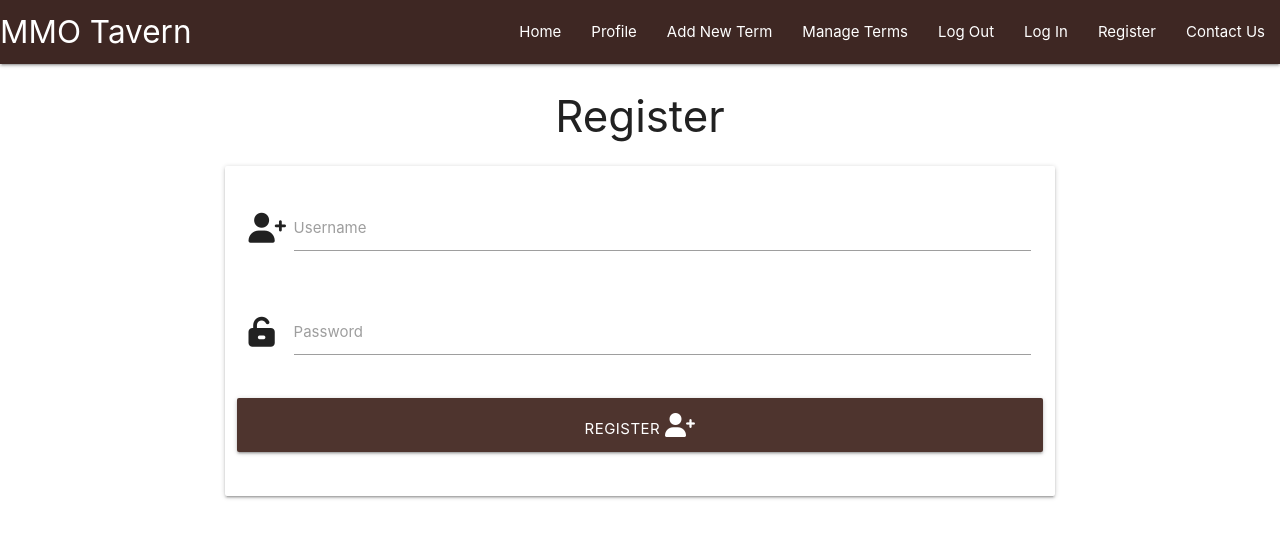
After one commit to BradJones-3/bookish-carnival, a Flask app: page /register in a window 1280 px wide. The commit adds this page. Shown: the top 538 px of the page. Run offline with Flask 2, Linux system fonts and the light colour scheme; some libraries are stand-ins or nearby versions.

Commit message:
add register form and template html

```diff
--- a/app.py
+++ b/app.py
@@ -4,6 +4,7 @@ from flask import (
     redirect, request, session, url_for)
 from flask_pymongo import PyMongo
 from bson.objectid import ObjectId
+from werkzeug.security import generate_password_hash, check_password_hash
 if os.path.exists("env.py"):
     import env
 
@@ -24,6 +25,11 @@ def get_terms():
     return render_template("terms.html", terms=terms)
 
 
+@app.route("/register", methods=["GET", "POST"])
+def register():
+    return render_template('register.html')
+
+
 if __name__ == "__main__":
     app.run(host=os.environ.get("IP"),
             port=int(os.environ.get("PORT")),
--- a/templates/base.html
+++ b/templates/base.html
@@ -16,7 +16,7 @@
 
     <header>
         <!-- Nav bar -->
-        <nav class="nav-extended  brown darken-1">
+        <nav class="nav-extended  brown darken-4">
             <div class="nav-wrapper">
                 <a href="{{ url_for('get_terms') }}" class="brand-logo">MMO Tavern</a>
                 <a href="#" data-target="mobile-demo" class="sidenav-trigger"><i class="fas fa-bars"></i></a>
@@ -27,13 +27,13 @@
                     <li><a href="mobile.html">Manage Terms</a></li>
                     <li><a href="mobile.html">Log Out</a></li>
                     <li><a href="mobile.html">Log In</a></li>
-                    <li><a href="mobile.html">Register</a></li>
+                    <li><a href="{{ url_for('register') }}">Register</a></li>
                     <li><a href="mobile.html">Contact Us</a></li>
                 </ul>
             </div>
         </nav>
             <!--- Mobile Navigation -->
-        <ul class="sidenav brown darken-1 white-text" id="mobile-demo">
+        <ul class="sidenav brown darken-4 white-text" id="mobile-demo">
             <li><h4 class="center align">MMO Tavern</h4></li>
             <li><a href="{{ url_for('get_terms') }}">Home</a></li>
             <li><a href="badges.html">Profile</a></li>
@@ -41,7 +41,7 @@
             <li><a href="mobile.html">Manage Terms</a></li>
             <li><a href="mobile.html">Log Out</a></li>
             <li><a href="mobile.html">Log In</a></li>
-            <li><a href="mobile.html">Register</a></li>
+            <li><a href="{{ url_for('register') }}">Register</a></li>
             <li><a href="mobile.html">Contact Us</a></li>
         </ul>
     </header>
--- /dev/null
+++ b/templates/register.html
@@ -0,0 +1,35 @@
+{% extends "base.html" %}
+{% block content %}
+
+    <h3 class="h3 center-align">Register</h3>
+
+<div class="row">
+    <form class="col s12 m8 offset-m2" method="POST" action="{{ url_for('register') }}">
+        <div class="card-panel">
+            <!-- Username -->
+            <div class="row">
+                <div class="input-field col s12">
+                    <i class="fas fa-user-plus prefix"></i>
+                    <input id="username" name="username" type="text" class="validate">
+                    <label for="username">Username</label>
+                </div>
+            </div>
+            <!-- password -->
+            <div class="row">
+                <div class="input-field col s12">
+                    <i class="fas fa-unlock-alt prefix"></i>
+                    <input id="password" name="password" type="password" class="validate">
+                    <label for="password">Password</label>
+                </div>
+            </div>
+            <!-- register user -->
+            <div class="row">
+                <button type="submit" class="col s12 btn-large brown darken-3">
+                    Register <i class="fas fa-user-plus"></i>
+                </button>
+            </div>
+        </div>
+    </form>
+</div>
+
+{% endblock %}
```
